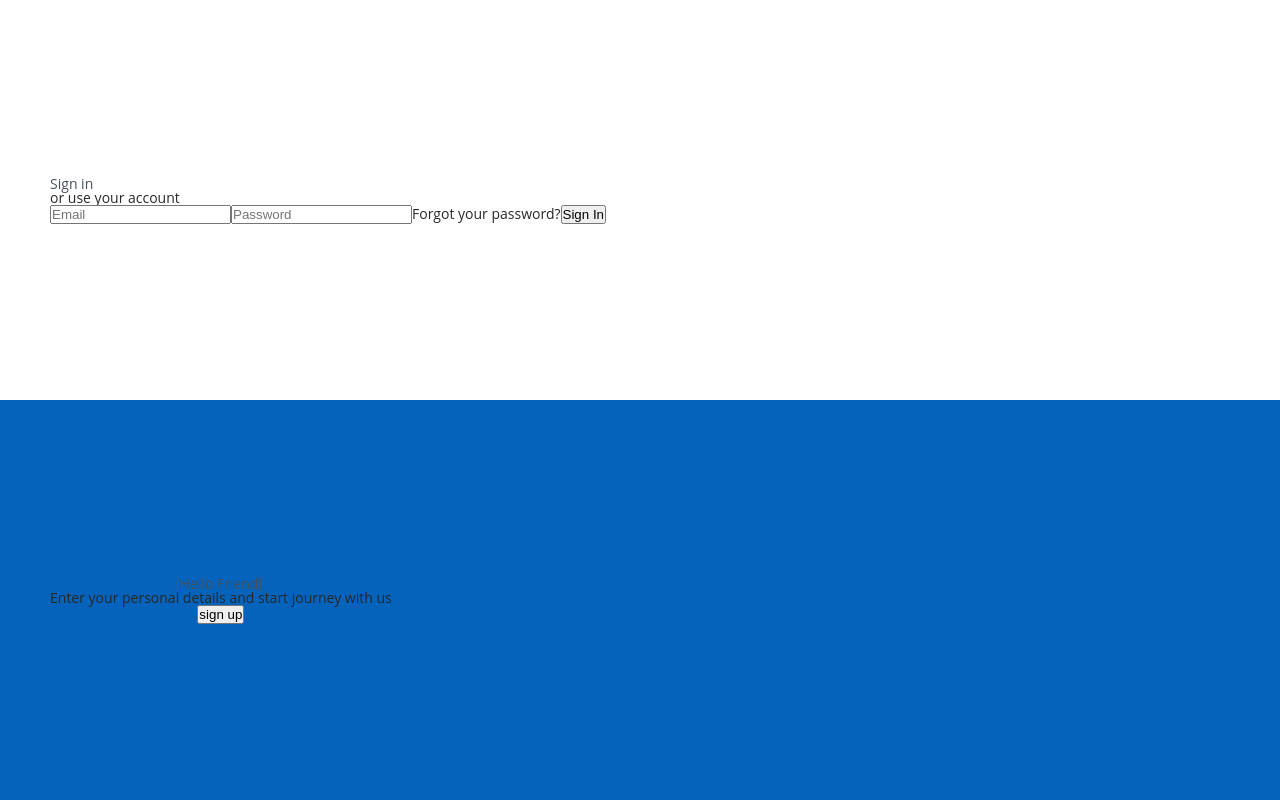
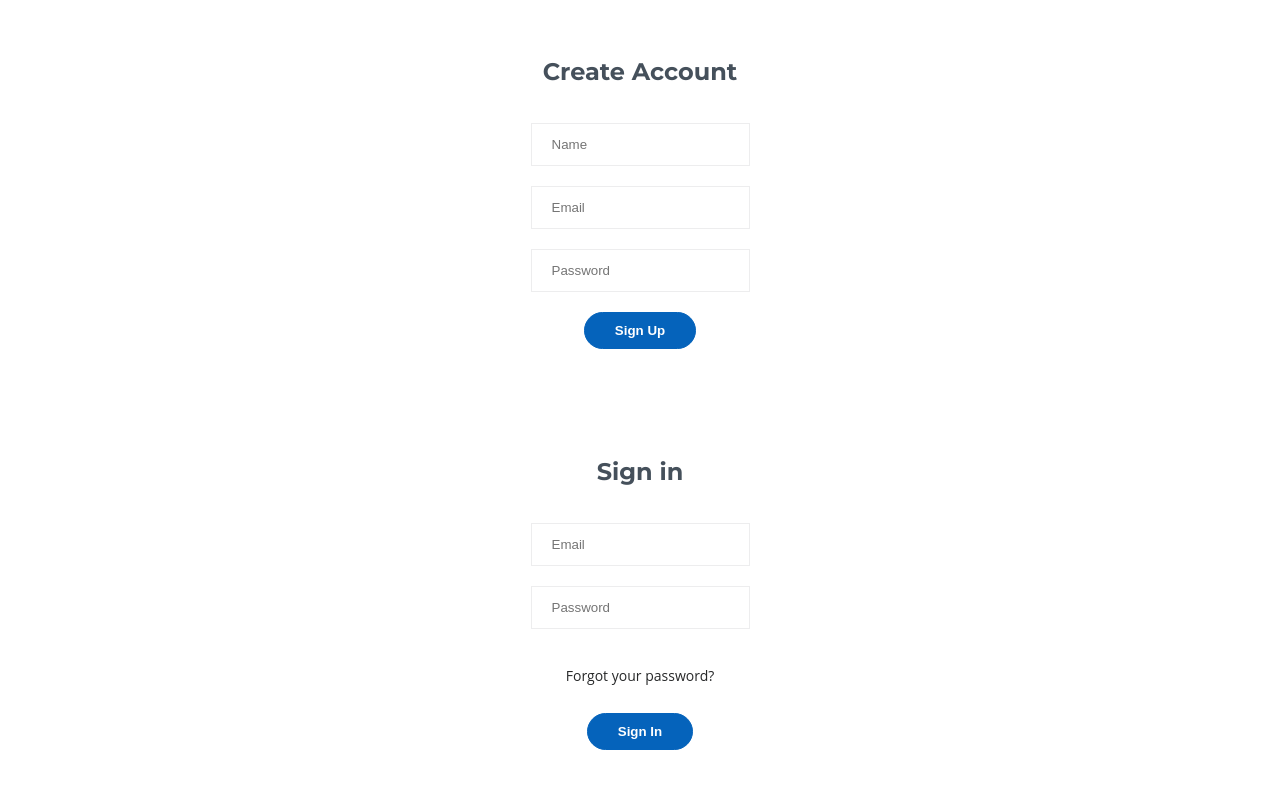
Before and after one commit to flo99o/Front_Tech, a React (Create React App) app: page /connexion in a window 1280 px wide. Shown: the top 800 px of the page. Built offline with nearby package versions, Linux system fonts and the light colour scheme.

Commit message:
built layout connexion page

```diff
--- a/src/App.js
+++ b/src/App.js
@@ -16,7 +16,7 @@ const App = () => {
     <div className="global_container">
     <Router>
       <Switch>
-        {/* <Route exact path="/" component={Homepage} /> */}
+        <Route exact path="/" component={Homepage} />
         <Route exact path="/connexion" component={Connexion} />
       </Switch>
     </Router>
--- a/src/components/FilterBar.js
+++ b/src/components/FilterBar.js
@@ -21,7 +21,7 @@ const FilterBar = () => {
               <option value="BNP">BNP</option>
               <option value="Développeur Front-end">Développeur Front-end</option>
             </select>
-            <input className="job-search__btn" type="submit" value="Rechercher"/>
+            <input className="job-search__btn btn" type="submit" value="Rechercher"/>
           </div>
         </form>
       </div>
--- a/src/css/style.css
+++ b/src/css/style.css
@@ -37,6 +37,34 @@ a {
 span {
   display: block; }
 
+.btn {
+  background-color: var(--color-tertiary);
+  color: var(--color-primary);
+  padding: 1rem 3rem;
+  appearance: none;
+  border: 1px solid var(--color-tertiary);
+  font-weight: bold;
+  text-transform: capitalize; }
+  .btn--transparent {
+    background-color: transparent;
+    border: 1px solid currentColor; }
+  .btn--round {
+    border-radius: 3rem;
+    -webkit-border-radius: 3rem;
+    -moz-border-radius: 3rem;
+    -ms-border-radius: 3rem;
+    -o-border-radius: 3rem; }
+
+select, input {
+  -webkit-appearance: none;
+  -moz-appearance: none;
+  appearance: none;
+  color: var(--color-secondary-placeholder);
+  border: 1px solid var(--color-border);
+  margin-bottom: 2rem;
+  padding: 1.3rem 2rem;
+  background-color: inherit; }
+
 h1, h2, h6 {
   color: var(--color-secondary-title); }
 
@@ -46,7 +74,8 @@ h1, h2, h6 {
     font-family: 'Montserrat', sans-serif;
     font-weight: 700;
     font-size: 2.4rem;
-    text-align: center; }
+    text-align: center;
+    line-height: 1.75; }
   .heading-primary--sub {
     font-size: 1.4rem;
     font-family: "Open Sans", sans-serif;
@@ -123,23 +152,6 @@ h1, h2, h6 {
   left: 50%;
   transform: translateX(-50%);
   box-shadow: 0 0 30px rgba(0, 0, 0, 0.15); }
-
-.job-search__btn {
-  appearance: none;
-  padding: 1rem 3rem;
-  background-color: var(--color-tertiary);
-  color: var(--color-primary);
-  border: 1px solid var(--color-tertiary); }
-
-.job-search select {
-  -webkit-appearance: none;
-  -moz-appearance: none;
-  appearance: none;
-  color: var(--color-secondary-placeholder);
-  border: 1px solid var(--color-border);
-  margin-bottom: 2rem;
-  padding: 1.3rem 2rem;
-  background-color: inherit; }
 
 .hero {
   position: relative;
@@ -257,6 +269,7 @@ footer {
     font-size: 19px; }
 
 nav {
+  display: none;
   position: absolute;
   top: 0;
   left: 0;
@@ -301,16 +314,38 @@ nav {
 .container--connexion {
   height: 100vh; }
 
-.signIn, .signUp {
+.signIn,
+.signUp, .create-account, .welcome-back {
   height: 50vh;
-  display: flex; }
+  display: flex;
+  justify-content: center; }
 
-.signUp {
-  background-color: var(--color-tertiary); }
-
-.inner-box {
+.signIn__form, .create-account__form {
   display: flex;
   flex-direction: column;
   align-items: center;
   justify-content: center;
-  padding: 0 5rem; }
+  text-align: center; }
+
+.signIn a, .create-account a {
+  margin: 2rem 0 3rem; }
+
+.signIn h1, .create-account h1 {
+  margin-bottom: 3rem; }
+
+.signUp, .welcome-back {
+  background-color: var(--color-tertiary);
+  color: var(--color-primary) !important; }
+  .signUp p, .welcome-back p {
+    letter-spacing: 0.5px;
+    margin: 2rem 0 3rem; }
+  .signUp h1, .welcome-back h1 {
+    color: inherit; }
+
+.inner-box {
+  padding: 0 5rem;
+  display: flex;
+  flex-direction: column;
+  align-items: center;
+  justify-content: center;
+  text-align: center; }
--- a/src/pages/Connexion.js
+++ b/src/pages/Connexion.js
@@ -1,32 +1,53 @@
-import React from 'react'
+import React from "react";
 
- const UserPage =() => {
+const UserPage = () => {
   return (
     <div className="container--connexion">
       <div className="box">
+        <div className="create-account">
+          <div className="inner-box">
+            <form className="create-account__form" action="#">
+              <h1 className="heading-primary--main">Create Account</h1>
+              <input type="text" placeholder="Name" />
+              <input type="email" placeholder="Email" />
+              <input type="password" placeholder="Password" />
+              <button className="btn btn--round">Sign Up</button>
+            </form>
+          </div>
+        </div>
         <div className="signIn">
           <div className="inner-box">
-                    <form action="#">
-			<h1>Sign in</h1>
-			<span>or use your account</span>
+            <form className="signIn__form" action="#">
+              <h1 className="heading-primary--main">Sign in</h1>
+              {/* <span>or use your account</span> */}
               <input type="email" placeholder="Email" />
               <input type="password" placeholder="Password" />
               <a href="#">Forgot your password?</a>
-			<button>Sign In</button>
+              <button className="btn btn--round">Sign In</button>
             </form>
           </div>
         </div>
         <div className="signUp">
           <div className="inner-box">
-                        <h1>Hello Friend!</h1>
+            <h1 className="heading-primary--main">Hello Friend!</h1>
             <p>Enter your personal details and start journey with us</p>
-                        <button>sign up</button>
+            <button className="btn btn--round btn--transparent">sign up</button>
           </div>
         </div>
-
+        <div className="welcome-back">
+          <div className="inner-box">
+            <h1 className="heading-primary--main">Welcome Back!</h1>
+            <p>
+              To keep connected with us please login with your personal info
+            </p>
+            <button className="btn btn--round btn--transparent">
+              Sign In
+            </button>
           </div>
         </div>
-    )
-}
+      </div>
+    </div>
+  );
+};
 
-export default UserPage
+export default UserPage;
--- a/src/sass/base/_base.scss
+++ b/src/sass/base/_base.scss
@@ -44,3 +44,37 @@ a {
 span {
   display: block;
 }
+
+.btn {
+  background-color: var(--color-tertiary);
+  color: var(--color-primary);
+  padding: 1rem 3rem;
+  appearance: none;
+  border: 1px solid var(--color-tertiary);
+  font-weight: bold;
+  text-transform: capitalize;
+  &--transparent{
+    background-color: transparent;
+    border: 1px solid currentColor;
+  }
+  &--round {
+    border-radius: 3rem;
+    -webkit-border-radius: 3rem;
+    -moz-border-radius: 3rem;
+    -ms-border-radius: 3rem;
+    -o-border-radius: 3rem;
+
+}
+
+}
+
+select, input {
+  -webkit-appearance: none;
+  -moz-appearance: none;
+  appearance: none;
+  color: var(--color-secondary-placeholder);
+  border: 1px solid var(--color-border);
+  margin-bottom: 2rem;
+  padding: 1.3rem 2rem;
+  background-color: inherit;
+}
--- a/src/sass/base/_typography.scss
+++ b/src/sass/base/_typography.scss
@@ -15,6 +15,7 @@ h1,h2,h6 {
         font-weight: 700;
         font-size: 2.4rem;
         text-align: center;
+        line-height: 1.75;
     }
     &--sub{
         font-size: 1.4rem;
--- a/src/sass/layout/_connexion.scss
+++ b/src/sass/layout/_connexion.scss
@@ -1,20 +1,39 @@
 .container--connexion {
-    height: 100vh;
+  height: 100vh;
 }
 
-.signIn, .signUp {
-    height: 50vh;
-    display: flex;
+.signIn,
+.signUp, .create-account, .welcome-back {
+  height: 50vh;
+  display: flex;
+  justify-content: center;
 }
 
-.signUp {
-    background-color: var(--color-tertiary);
+.signIn, .create-account {
+  &__form {
+    @include flexAllCenter;
+  }
+  & a {
+    margin: 2rem 0 3rem;
+  }
+  & h1 {
+      margin-bottom: 3rem;
+  }
+}
+
+.signUp, .welcome-back {
+  background-color: var(--color-tertiary);
+  color: var(--color-primary) !important;
+  & p {
+    letter-spacing: 0.5px;
+    margin: 2rem 0 3rem;
+  }
+  & h1 {
+      color: inherit;
+  }
 }
 
 .inner-box {
-    display: flex;
-    flex-direction: column;
-    align-items: center;
-    justify-content: center;
-    padding: 0 5rem;
+  padding: 0 5rem;
+  @include flexAllCenter;
 }
```
Also changed, not shown: src/sass/abstract/_mixins.scss (+7 -0 lines), src/sass/components/_filterBar.scss (+2 -18 lines), src/sass/layout/_navBar.scss (+5 -2 lines). Lines whose indentation alone changed are shown as unchanged.
